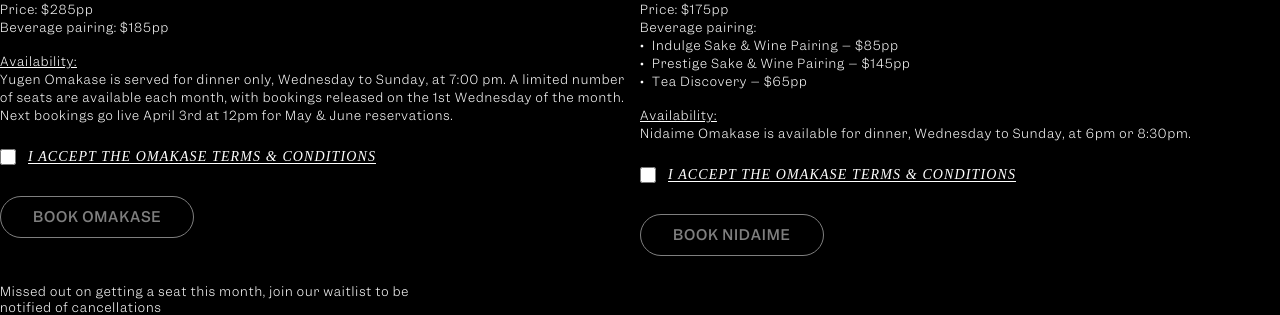
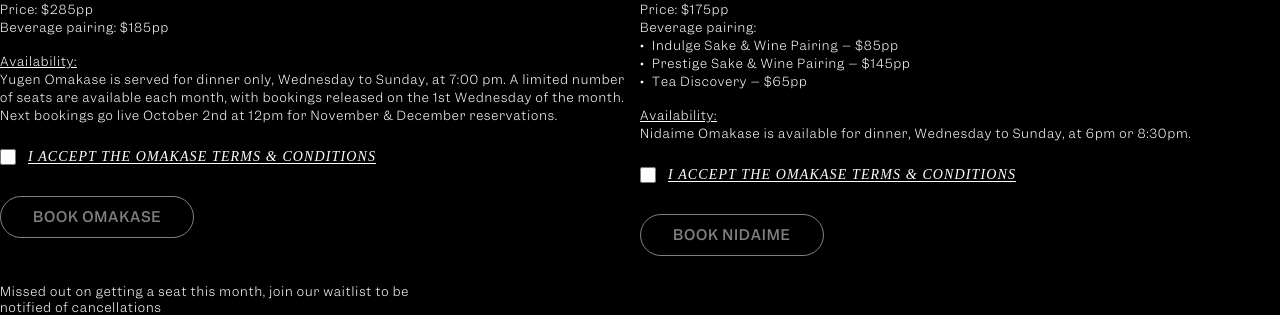
Before and after one commit to yugenteabar/restaurant, a Jekyll site: the page built from _pages/omakase.md, in a window 1280 px wide and 900 px high, scrolled down 692 px. Shown: the part 189-504 px from the top of the window. Built offline with Jekyll 4.4.1, drawn with Linux system fonts in a browser that asks for light colours.

Commit message:
TinaCMS content update

```diff
--- a/_pages/omakase.md
+++ b/_pages/omakase.md
@@ -21,8 +21,8 @@ yugen_omakase_beverage_pairing: $185pp
 yugen_omakase_availability: >-
   Yugen Omakase is served for dinner only, Wednesday to Sunday, at 7:00 pm. A
   limited number of seats are available each month, with bookings released on
-  the 1st Wednesday of the month. Next bookings go live April 3rd at 12pm for
-  May & June reservations.
+  the 1st Wednesday of the month. Next bookings go live October 2nd at 12pm for
+  November & December reservations.
 yugen_omakase_book_text: BOOK OMAKASE
 yugen_omakase_book_link: >-
   https://www.quandoo.com.au/checkout-widget/widget?aid=146&utm_source=quandoo-partner&utm_medium=widget-link&merchantId=94412
```
